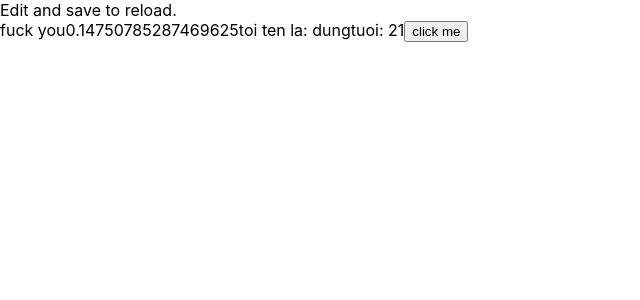
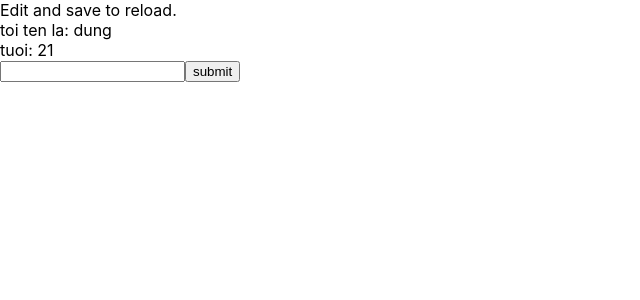
Before and after one commit to Dunglouis/React-demo-, a React (Create React App) app: page / in a window 1280 px wide. Shown: the top 300 px of the page, without its empty margins (0-640 px from the left). Built offline with nearby package versions, Linux system fonts and the light colour scheme.

Commit message:
video 21

```diff
--- a/src/components/MyComponent.js
+++ b/src/components/MyComponent.js
@@ -10,20 +10,34 @@ class MyComponent extends React.Component {
 
     handle = (event) => {
         console.log("done click");
-        console.log(this.state.name);
+        console.log(this.handle(event));
         this.setState({
-            name: "Pham Dung",
+            name: "dung",
             age: Math.floor(Math.random() * 100 + 1),
         })
+    }
+
+    handleOnchange = (event) => {
+        this.setState({
+            name: event.target.value
+        })
+    }
+
+    handleOnSubmit = (event) => {
+        event.preventDefault();
+        console.log(this.state);
     }
     render() {
         return (
             <div>
-                fuck you
-                {Math.random()}
                 toi ten la: {this.state.name}
+                <br />
                 tuoi: {this.state.age}
-                <button onClick={(event) => { this.handle(event) }}>click me</button>
+                <form onSubmit={(event) => { this.handleOnSubmit(event) }}>
+                    <input type="text" onChange={(event) => { this.handleOnchange(event) }} />
+                    <button>submit</button>
+                </form>
+
             </div>
         );
     }
```
